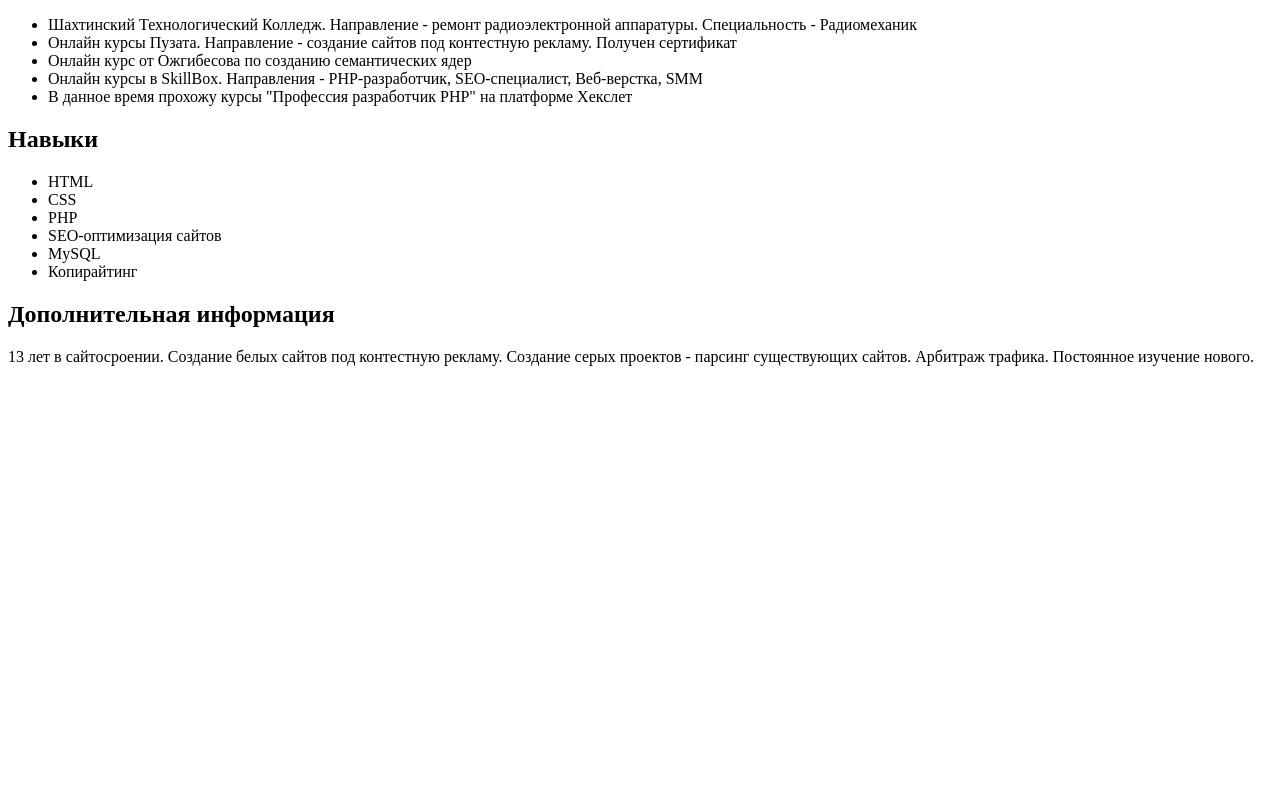
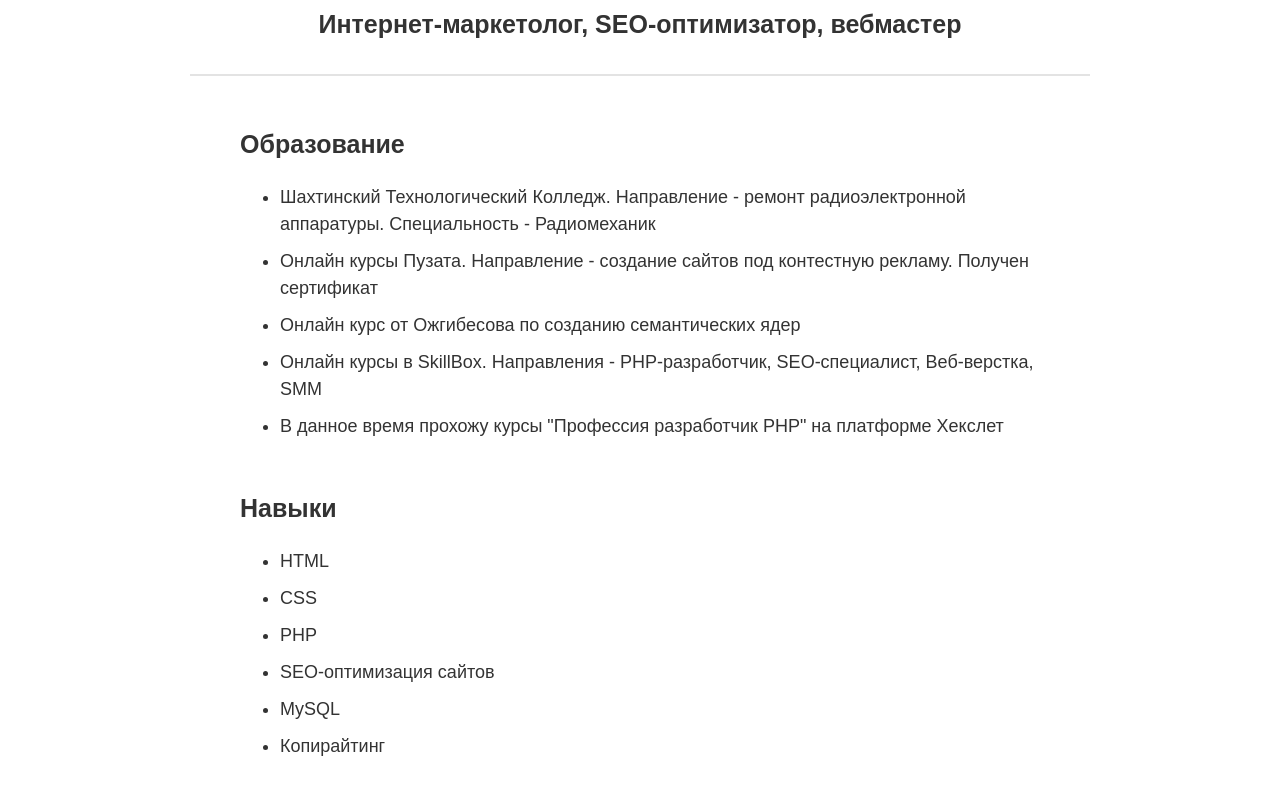
Before and after one commit to Naribalky/Naribalky.github.io, a plain HTML site: page index.html in a window 1280 px wide. Shown: the part 144-934 px from the top of the page. Before the commit the page ends 800 px from the top, so only its background shows below. Drawn offline with Linux system fonts and the light colour scheme.

Commit message:
Update index.html

```diff
--- a/index.html
+++ b/index.html
@@ -1,3 +1,12 @@
+<html lang="ru">
+  <head>
+    <meta charset="UTF-8">
+    <meta name="viewport" content="width=device-width, initial-scale=1.0">
+    <title>Моё описание</title>
+    <link rel="stylesheet" href="https://naribalky.github.io/style.css">
+  </head>
+  <body>
+    <main>
 <main>
       <h1>Максим</h1>
       <h2>Интернет-маркетолог, SEO-оптимизатор, вебмастер</h2>
@@ -31,3 +40,5 @@
         <p>13 лет в сайтосроении. Создание белых сайтов под контестную рекламу. Создание серых проектов - парсинг существующих сайтов. Арбитраж трафика. Постоянное изучение нового.</p>
       </section>
     </main>
+  </body>
+</html>
```
